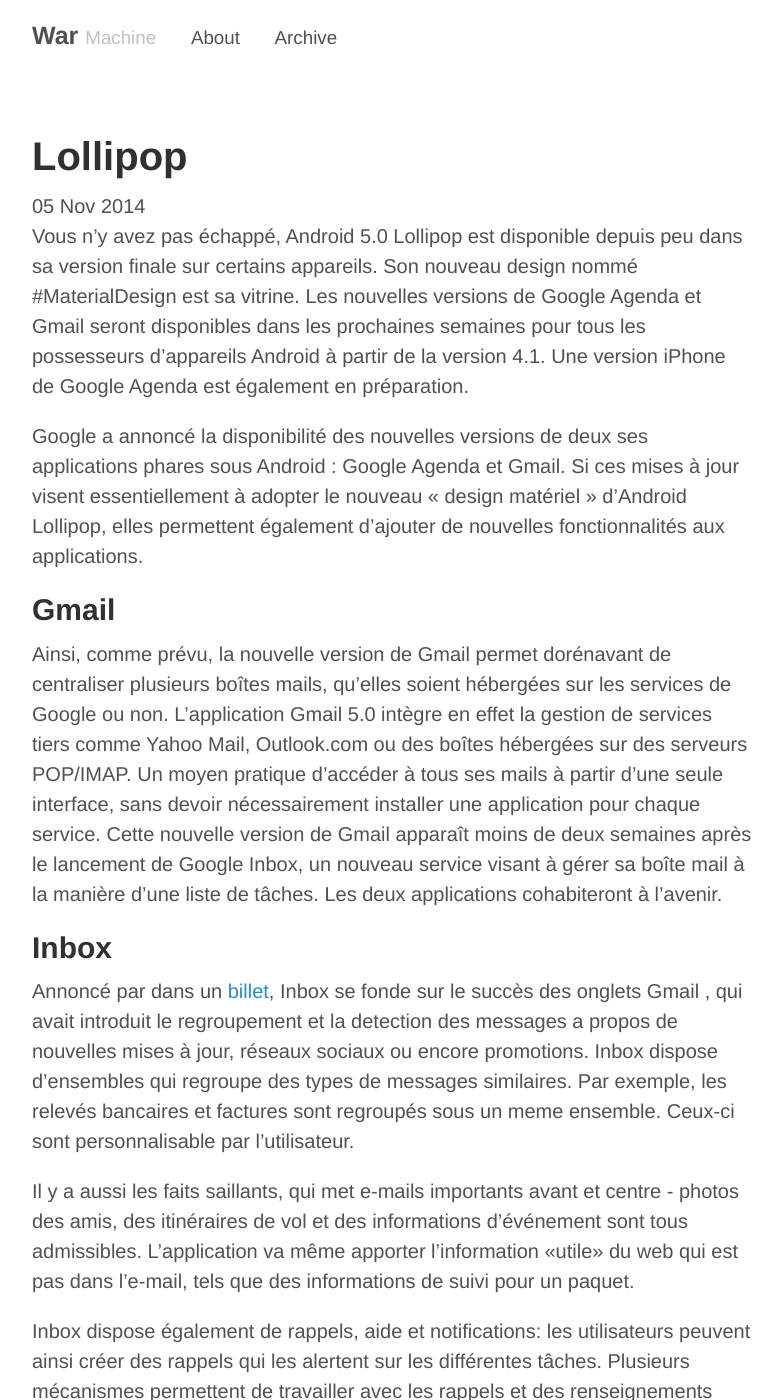
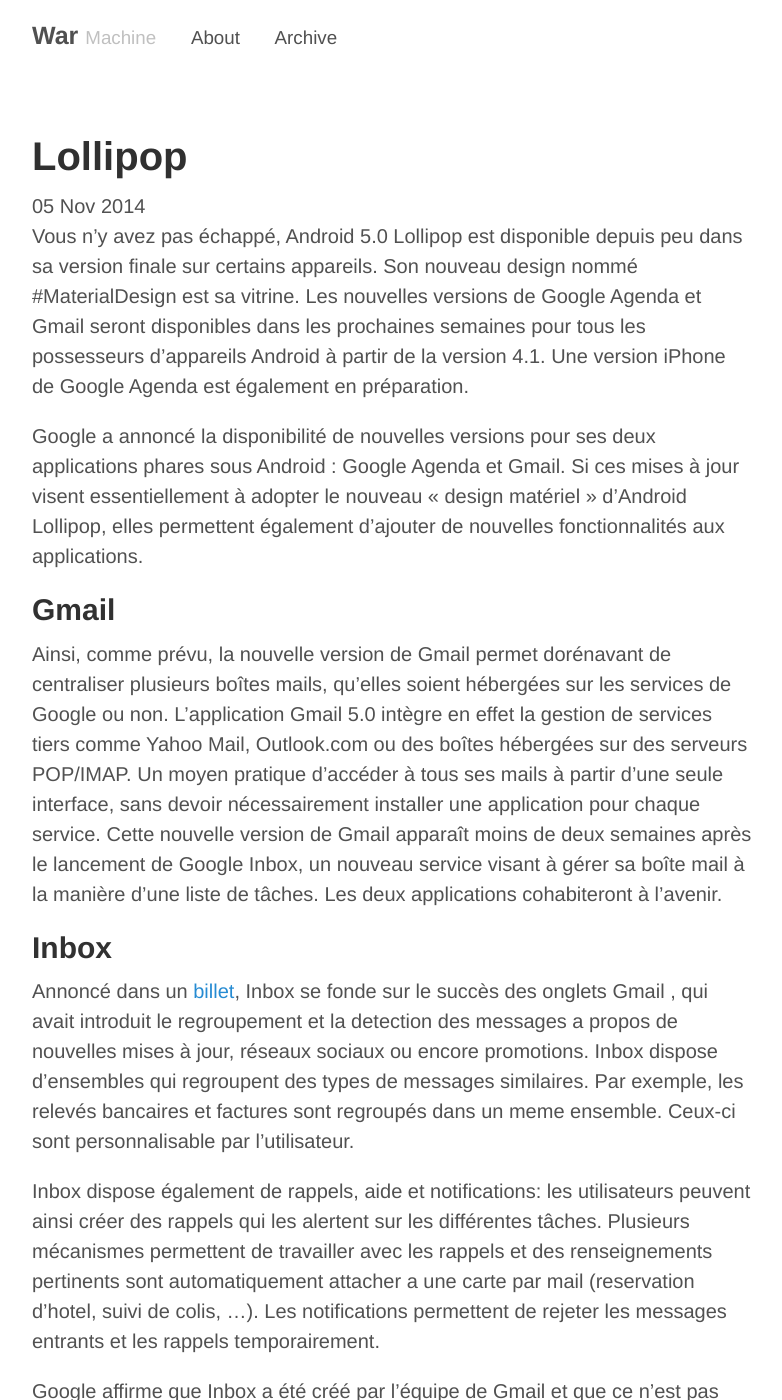
Before and after one commit to richardtetaz/richardtetaz.github.io, a Jekyll site: the page built from _posts/2014-11-05-lollipop.md, in a window 1280 px wide and 1400 px high. Shown: the whole window, without its empty margins (248-1030 px from the left). Built offline with Jekyll 4.4.1, drawn with Linux system fonts in a browser that asks for light colours; comment, search, counter and statistics services are not loaded.

Commit message:
fautes guillaume

```diff
--- a/_posts/2014-11-05-lollipop.md
+++ b/_posts/2014-11-05-lollipop.md
@@ -8,7 +8,7 @@
 
 Vous n’y avez pas échappé, Android 5.0 Lollipop est disponible depuis peu dans sa version finale sur certains appareils. Son nouveau design nommé #MaterialDesign  est sa vitrine. Les nouvelles versions de Google Agenda et Gmail seront disponibles dans les prochaines semaines pour tous les possesseurs d’appareils Android à partir de la version 4.1. Une version iPhone de Google Agenda est également en préparation.
 
-Google a annoncé la disponibilité des nouvelles versions de deux ses applications phares sous Android : Google Agenda et Gmail. Si ces mises à jour visent essentiellement à adopter le nouveau « design matériel » d’Android Lollipop, elles permettent également d’ajouter de nouvelles fonctionnalités aux applications.
+Google a annoncé la disponibilité de nouvelles versions pour ses deux applications phares sous Android : Google Agenda et Gmail. Si ces mises à jour visent essentiellement à adopter le nouveau « design matériel » d’Android Lollipop, elles permettent également d’ajouter de nouvelles fonctionnalités aux applications.
 
 ## Gmail
 
@@ -16,9 +16,7 @@
 
 ## Inbox
 
-Annoncé par dans un [billet](http://gmailblog.blogspot.ch/2014/10/an-inbox-that-works-for-you.html), Inbox se fonde sur le succès des onglets Gmail , qui avait introduit le regroupement et la detection des messages a propos de nouvelles mises à jour, réseaux sociaux ou encore promotions. Inbox dispose d'ensembles qui regroupe des types de messages similaires. Par exemple, les relevés bancaires et factures sont regroupés sous un meme ensemble. Ceux-ci sont personnalisable par l'utilisateur.
-
-Il y a aussi les faits saillants, qui met e-mails importants avant et centre - photos des amis, des itinéraires de vol et des informations d'événement sont tous admissibles. L'application va même apporter l'information «utile» du web qui est pas dans l'e-mail, tels que des informations de suivi pour un paquet.
+Annoncé dans un [billet](http://gmailblog.blogspot.ch/2014/10/an-inbox-that-works-for-you.html), Inbox se fonde sur le succès des onglets Gmail , qui avait introduit le regroupement et la detection des messages a propos de nouvelles mises à jour, réseaux sociaux ou encore promotions. Inbox dispose d'ensembles qui regroupent des types de messages similaires. Par exemple, les relevés bancaires et factures sont regroupés dans un meme ensemble. Ceux-ci sont personnalisable par l'utilisateur.
 
 Inbox dispose également de rappels, aide et notifications: les utilisateurs peuvent ainsi créer des rappels qui les alertent sur les différentes tâches. Plusieurs mécanismes permettent de travailler avec les rappels et des renseignements pertinents sont automatiquement attacher a une carte par  mail (reservation d'hotel, suivi de colis, ...). Les notifications permettent de rejeter les messages entrants et les rappels temporairement.
 
```
